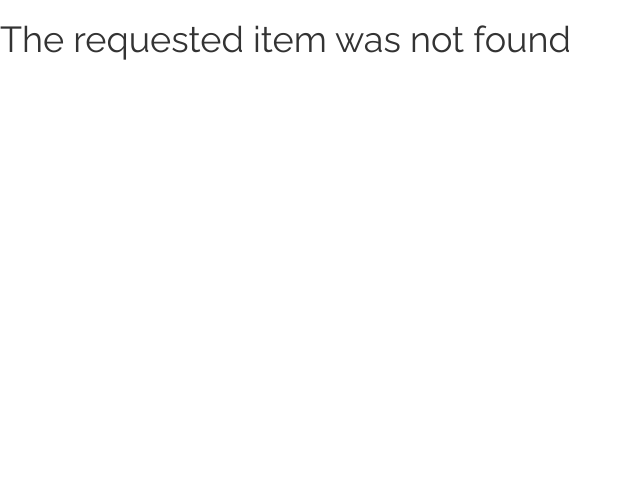
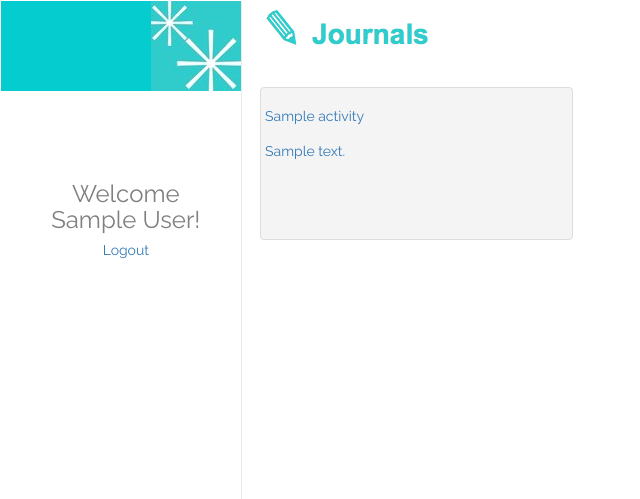
Before and after one commit to kevinlee12/iU, a Django app: page /student_activities/1/ in a window 1280 px wide. Shown: the top 499 px of the page, without its empty margins (0-640 px from the left). Before the commit the page ends 60 px from the top, so only its background shows below. Run offline with Django 3.2, Linux system fonts and the light colour scheme; a user stored in the database is signed in; data comes from the database, SQL or seed files in the repository; tables that the repository leaves empty hold one stand-in row (values such as "Sample post"); parts of the project's set-up code (start-up, migrations or seed data) failed here and were passed over; some libraries are stand-ins or nearby versions.

Commit message:
Coordinator entries view

```diff
--- a/journal/templates/journal/activities.html
+++ b/journal/templates/journal/activities.html
@@ -67,7 +67,11 @@
 
           		{% for activity in activities %}
           		<div class="col-xs-12 col-md-6 col-lg-4" >
+									{% if is_student %}
               		<a class="thumbnail activity-box" href="/activity/{{activity.id}}">
+									{% else %}
+									<a class="thumbnail activity-box" href="/student_entries/{{student_pk}}/{{activity.pk}}">
+									{% endif %}
                   		<div id="activity-name">
                   			{{activity}}
                   		</div>
--- a/journal/templates/journal/entries.html
+++ b/journal/templates/journal/entries.html
@@ -27,11 +27,14 @@
     <h2> Entries for {{ name }} </h2>
     <h2><small> {{ activity_description}} </small></h2>
     <h3><small> {{ activity_start }} -- {{ activity_end }} </small></h2>
+    {% if is_student %}
     <a href="/activity_form/{{ activity_pk }}">Edit the activity</a>
-    <br><a href="/entry_form/{{ activity_id }}">Click here to add an entry</a>
+    <br><a href="/entry_form/{{ activity_id }}/t/">Click here to add an entry</a>
+    {% endif %}
     {% if entries %}
       {% for entry in entries %}
       <ul>
+        <!-- TODO: Coordinators commentor's interface -->
         <li><a href="/entry_form/{{ activity_id }}/{{ entry.entry_type }}/{{ entry.pk }}/"> {{ entry }} </a></li>
       </ul>
       {% endfor %}
--- a/journal/urls.py
+++ b/journal/urls.py
@@ -34,4 +34,5 @@ urlpatterns = [
     url(r'^student_registration/$', views.student_registration, name='student_registration'),
     url(r'^student_registration/(?P<student_pk>[0-9]+)/', views.student_registration, name='student_registration'),
     url(r'^student_activities/(?P<student_pk>[0-9]+)/', views.student_activities, name='student_activities'),
+    url(r'^student_entries/(?P<student_pk>[0-9]+)/(?P<activity_pk>[0-9]+)', views.student_entries, name='student_entries'),
 ]
--- a/journal/views/activity.py
+++ b/journal/views/activity.py
@@ -47,7 +47,7 @@ def activities(request):
                 msg = 'No Activities for %s!' % user.get_full_name()
                 stored_activities = [msg]
     return render(request, 'journal/activities.html',
-                  {'activities': stored_activities, 'student': student})
+                  {'activities': stored_activities, 'is_student': is_student})
 
 
 @login_required
@@ -72,4 +72,4 @@ def activity_form(request, activity_pk=None):
         form = ActivityForm(instance=a)
 
     return render(request, 'journal/activity_form.html',
-                  {'form': form, 'student': curr_student.full_name()})
+                  {'form': form, 'student': curr_student})
--- a/journal/views/coordinator.py
+++ b/journal/views/coordinator.py
@@ -68,16 +68,36 @@ def student_registration(request, student_pk=None):
     return render(request, 'journal/student_registration_form.html',
                   {'form': form, 'coordinator': curr_coordinator})
 
+def coordinator_check(request, student):
+    """Used for ensuring that coordinators are matched with the right students"""
+    curr_coordinator = Coordinator.objects.get(email=request.user.email)
+    if student.stu_coordinator != curr_coordinator != curr_coordinator.pk:
+        return render(request, 'journal/error.html')
+    return  # Check is good
+
 
 @login_required
 def student_activities(request, student_pk):
-    curr_coordinator = Coordinator.objects.get(email=request.user.email)
     student = Student.objects.get(pk=student_pk)
-    if student.stu_coordinator != curr_coordinator.pk:
-        return render(request, 'journal/error.html')
-
-    is_student = False
+    # coordinator_check(request, student)
     stored_activities = Activity.objects.all().filter(student=student)\
         .order_by('activity_name').reverse()
     return render(request, 'journal/activities.html',
-                  {'activities': stored_activities, 'student': is_student})
+                  {'activities': stored_activities, 'student_pk': student.pk,
+                   'is_student': False})
+
+
+@login_required
+def student_entries(request, student_pk, activity_pk):
+    student = Student.objects.get(pk=student_pk)
+    coordinator_check(request, student)
+    activity = Activity.objects.get(pk=activity_pk)
+    activity_entries = activity.entries.all().order_by('created').reverse()
+    name = activity.activity_name
+    return render(request, 'journal/entries.html',
+                  {'name': name, 'entries': activity_entries,
+                   'activity_description': activity.activity_description,
+                   'activity_pk': activity.pk, 'activity_id': activity.id,
+                   'activity_start': activity.start_date,
+                   'activity_end': activity.end_date or "Ongoing",
+                   'is_student': False})
--- a/journal/views/entry.py
+++ b/journal/views/entry.py
@@ -45,7 +45,8 @@ def entries(request, activity_id):
                    'activity_description': activity.activity_description,
                    'activity_pk': activity.pk, 'activity_id': activity.id,
                    'activity_start': activity.start_date,
-                   'activity_end': activity.end_date or "Ongoing"})
+                   'activity_end': activity.end_date or 'Ongoing',
+                   'is_student': True})
 
 
 @login_required
```
Also changed, not shown: journal/templates/journal/entry_form.html (+6 -6 lines). Lines whose indentation alone changed are shown as unchanged.
